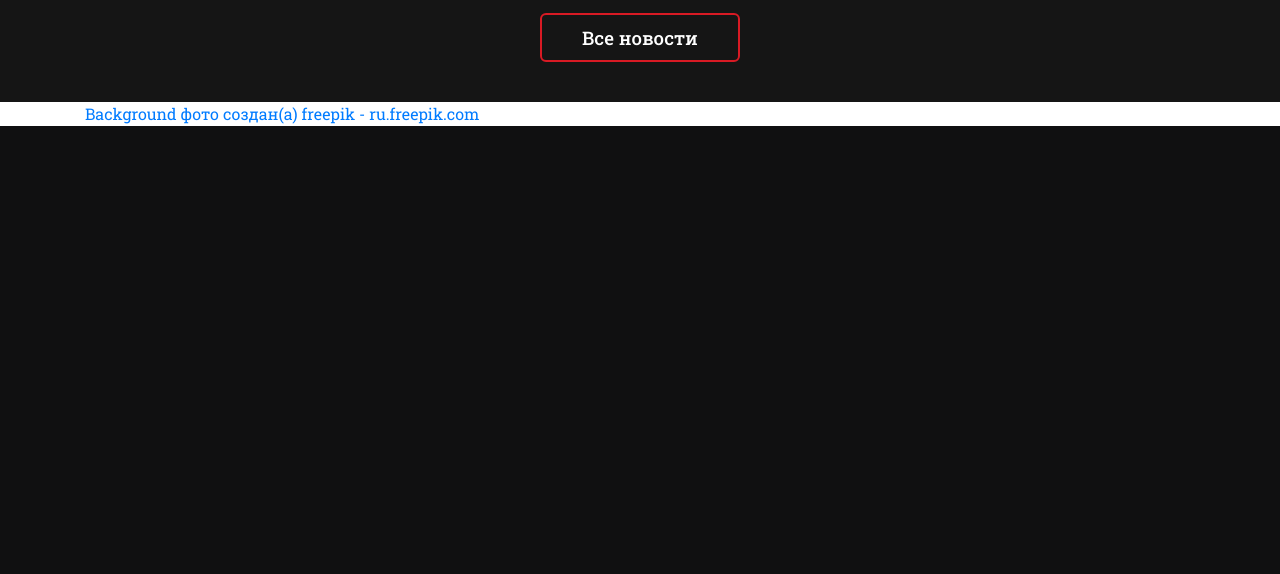
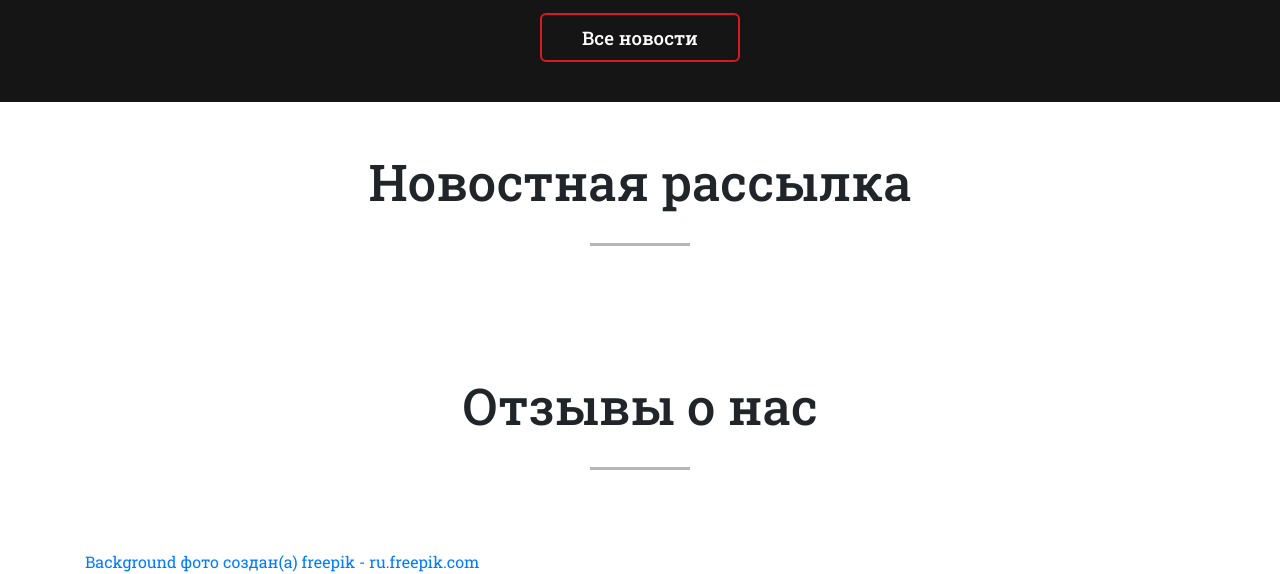
Before and after one commit to Notikay/ComicsMan, a Django app: page / in a window 1280 px wide. Shown: the part 1301-1875 px from the top of the page. Before the commit the page ends 1427 px from the top, so only its background shows below. Run offline with Django 3.2, Linux system fonts and the light colour scheme; data that the repository does not hold is empty; some libraries are stand-ins or nearby versions.

Commit message:
Added "newsletter" and "testimonials"

```diff
--- a/ComicsMan/templates/comics/apps/app_index.html
+++ b/ComicsMan/templates/comics/apps/app_index.html
@@ -1,3 +1,5 @@
+<!--TODO Добавить звезды рейтинга к комиксам.-->
+
 {% extends '../index.html' %}
 {% load static %}
 
--- a/ComicsMan/templates/comics/index.html
+++ b/ComicsMan/templates/comics/index.html
@@ -40,6 +40,18 @@
             {% block news %} Новости {% endblock %}
           </div>
         </section>
+        <section class="newsletter">
+          <div class="container">
+            <h2>Новостная рассылка</h2>
+            <hr>
+          </div>
+        </section>
+        <section class="testimonials">
+          <div class="container">
+            <h2>Отзывы о нас</h2>
+            <hr>
+          </div>
+        </section>
       </div>
     </main>
     <footer>
```
